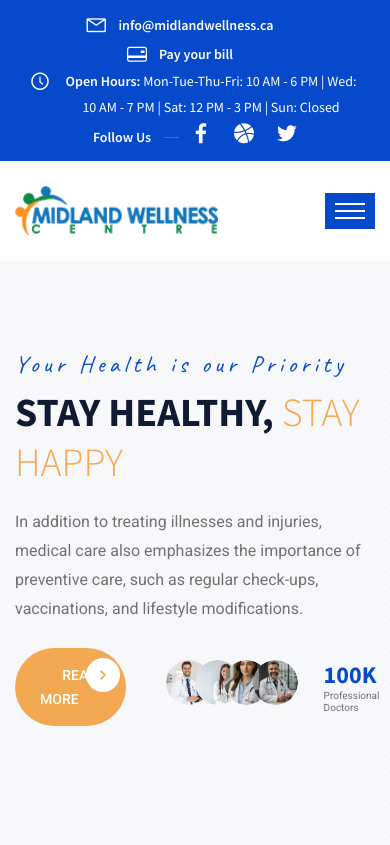
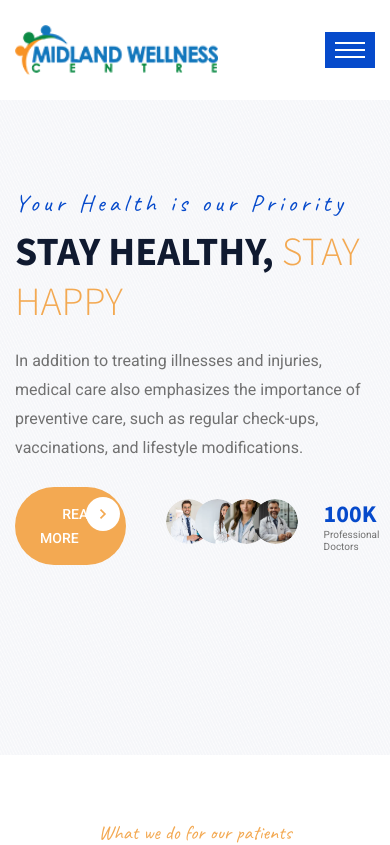
Before and after one commit to Kranthi6600/midland-wellness-centre, a Next.js app: page / in a window 390 px wide. Shown: the top 845 px of the page. Built offline with nearby package versions, Linux system fonts and the light colour scheme.

Commit message:
Hide header top section on mobile devices
- Added d-none d-md-block classes to header-top
- Header top now hidden on screens < 768px (mobile)
- Still visible on tablets and desktop (≥ 768px)
- Improves mobile UX by removing top bar clutter
- Email, hours, social links hidden on mobile only

```diff
--- a/components/layout/header/Header1.tsx
+++ b/components/layout/header/Header1.tsx
@@ -27,7 +27,7 @@
     <>
       {/* main header */}
       <header className={`main-header ${scroll ? "fixed-header" : ""}`}>
-        <div className="header-top">
+        <div className="header-top d-none d-md-block">
           <div className="outer-container">
             <div className="top-inner">
               <ul className="info-list clearfix">
--- a/src/app/layout.tsx
+++ b/src/app/layout.tsx
@@ -1,6 +1,5 @@
 import type { Metadata } from "next";
 import { Roboto, Caveat } from "next/font/google";
-import SwitcherMenu from "../../components/elements/ColorStyle";
 
 import "../../public/assets/css/bootstrap.css";
 import "../../public/assets/css/style.css";
```
